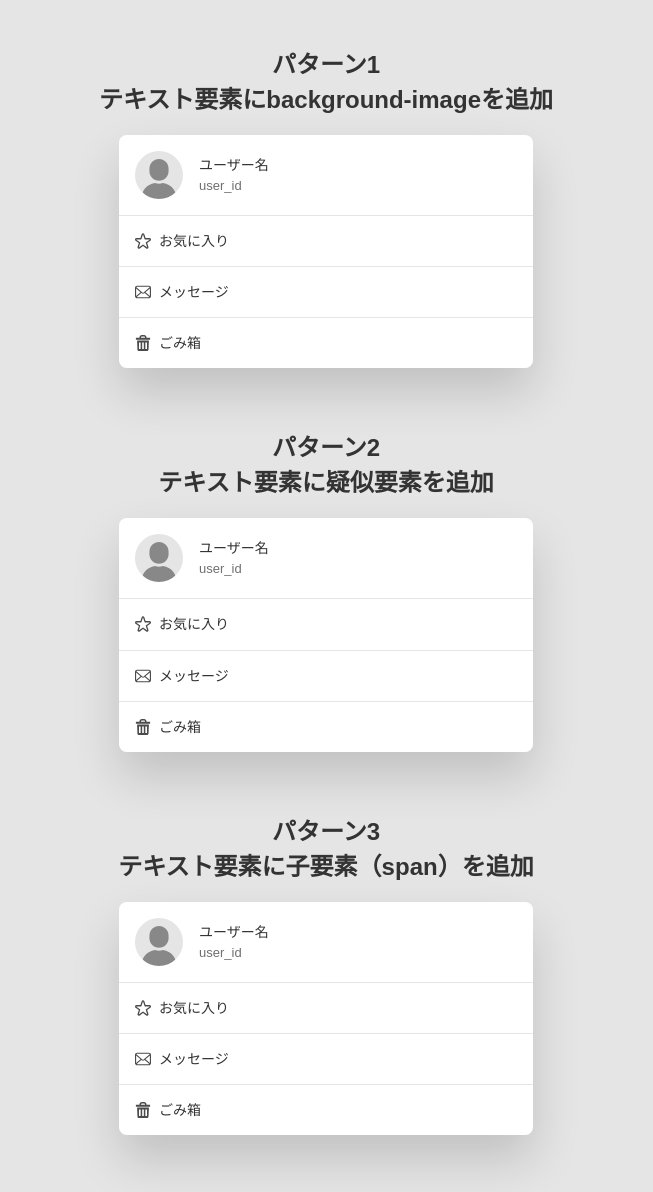
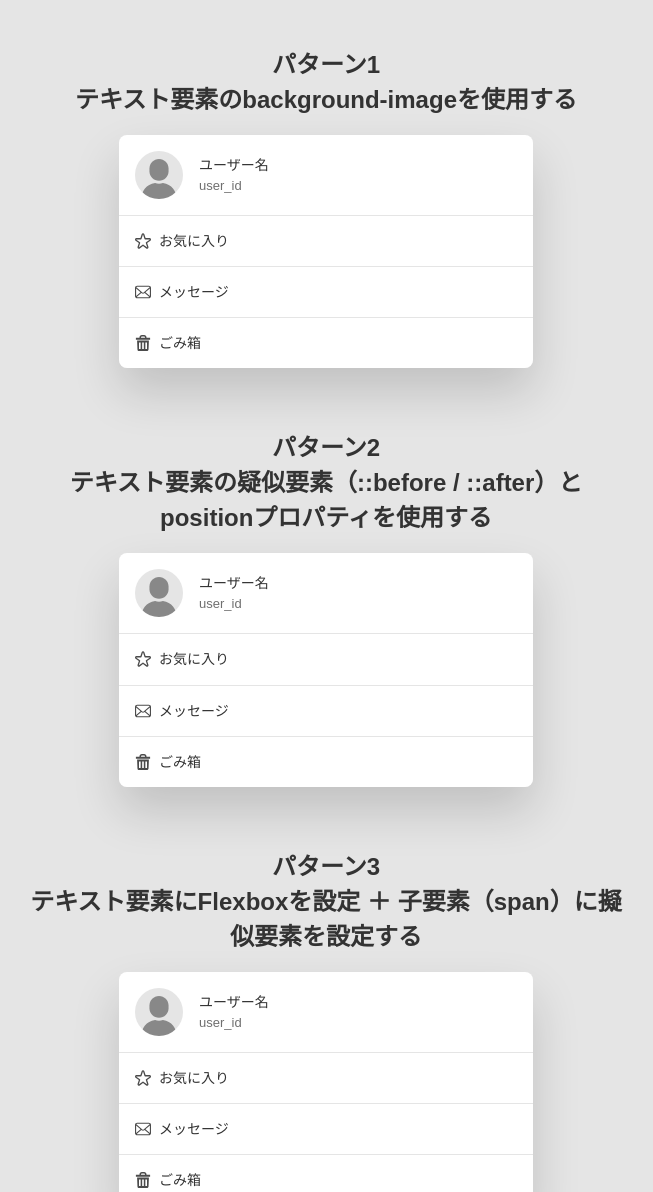
Before and after one commit to ics-creative/220113_align_icon_text, a website built with Vite: page pages/01-layout/index.html in a window 1280 px wide. Shown: the part 97-1289 px from the top of the page, without its empty margins (314-967 px from the left). Built offline with nearby package versions, Linux system fonts and the light colour scheme.

Commit message:
見出しの修正

```diff
--- a/pages/01-layout/index.html
+++ b/pages/01-layout/index.html
@@ -13,7 +13,7 @@
   <body class="page-layout">
     <h1 class="pageTitle">レイアウトの組み方一覧</h1>
     <div class="content">
-      <h2>パターン1<br />テキスト要素にbackground-imageを追加</h2>
+      <h2>パターン1<br />テキスト要素のbackground-imageを使用する</h2>
       <div class="account">
         <div class="user">
           <span class="user-image"></span>
@@ -36,7 +36,7 @@
       </div>
       <!-- /.account -->
 
-      <h2>パターン2<br />テキスト要素に疑似要素を追加</h2>
+      <h2>パターン2<br />テキスト要素の疑似要素（::before / ::after）とpositionプロパティを使用する</h2>
       <div class="account">
         <div class="user">
           <span class="user-image"></span>
@@ -59,7 +59,7 @@
       </div>
       <!-- /.account -->
 
-      <h2>パターン3<br />テキスト要素に子要素（span）を追加</h2>
+      <h2>パターン3<br />テキスト要素にFlexboxを設定 ＋ 子要素（span）に擬似要素を設定する</h2>
       <div class="account">
         <div class="user">
           <span class="user-image"></span>
@@ -91,7 +91,7 @@
       </div>
       <!-- /.account -->
 
-      <h2>パターン4<br />テキスト要素に子要素（svg）を追加</h2>
+      <h2>パターン4<br />テキスト要素にFlexboxを設定 ＋ 子要素（インラインSVG）を追加する</h2>
       <div class="account">
         <div class="user">
           <span class="user-image"></span>
```
Also changed, not shown: pages/02-animation/index.html (+3 -3 lines).
